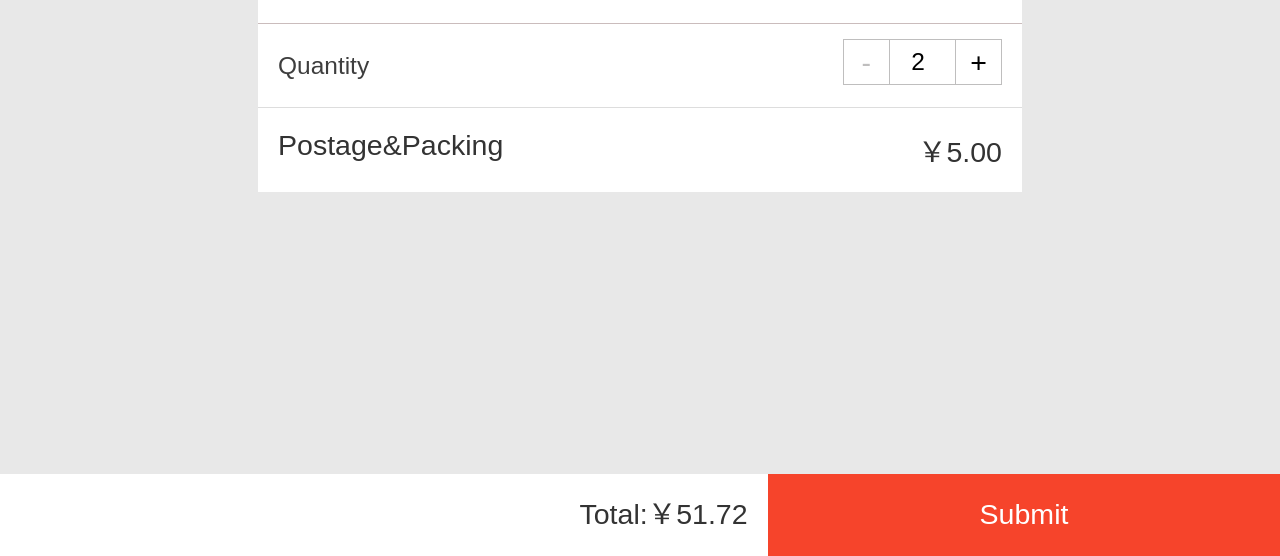
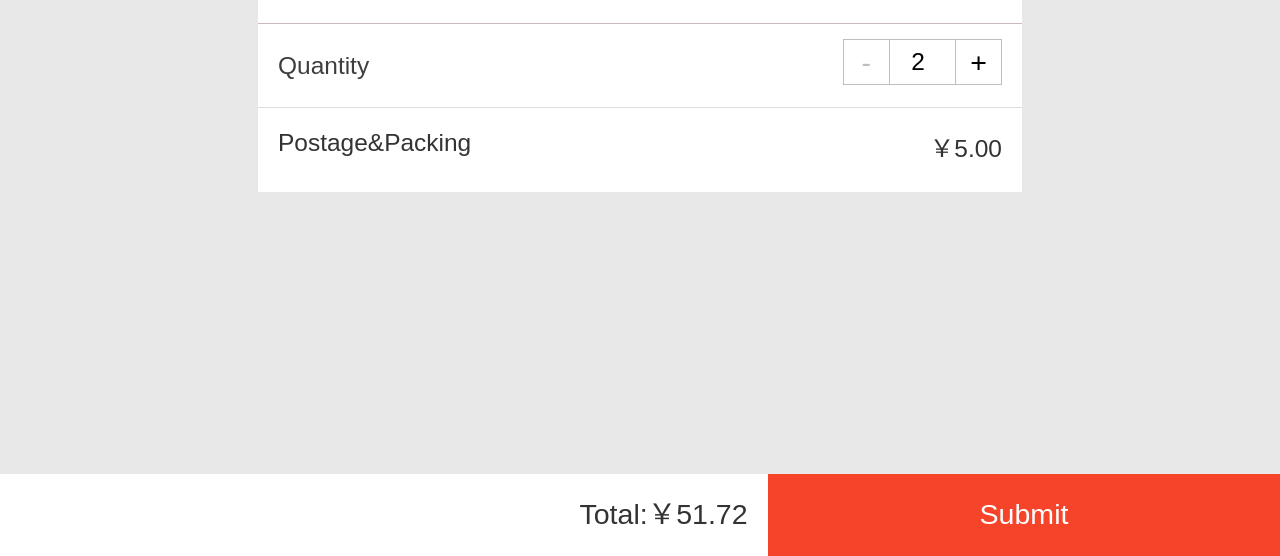
Before and after one commit to silencesy/shopping, a website: page order-configrmation.html in a window 1280 px wide. Shown: the part 244-800 px from the top of the page. Drawn offline with nearby package versions, Linux system fonts and the light colour scheme.

Commit message:
修改字体

```diff
--- a/css/base.css
+++ b/css/base.css
@@ -1232,6 +1232,7 @@ header {
     height: 1.093333rem;
     background-color: #fff;
     padding: 0.266667rem;
+    font-size: 0.32rem;
 }
 
 .footer-order {
```
